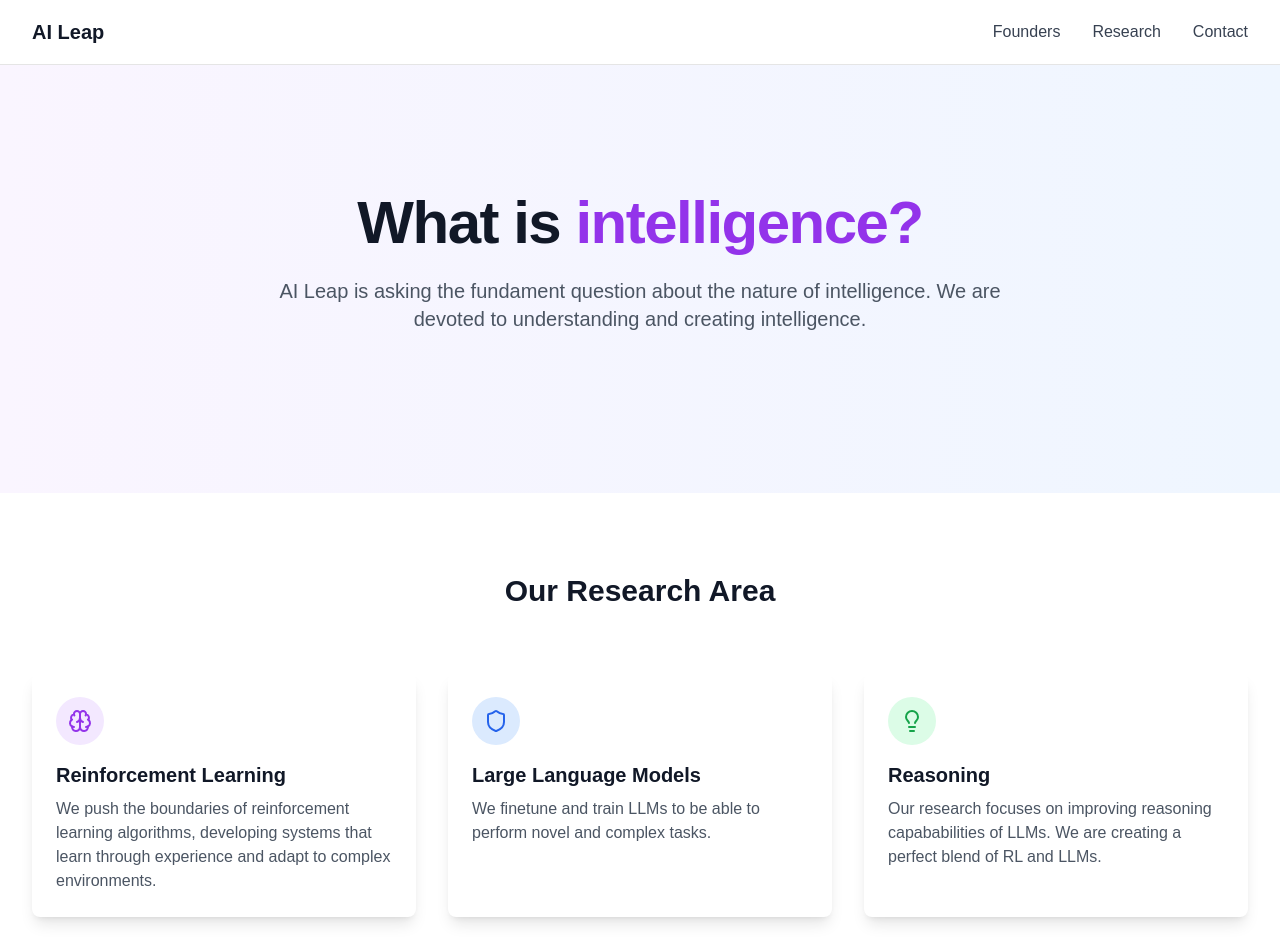
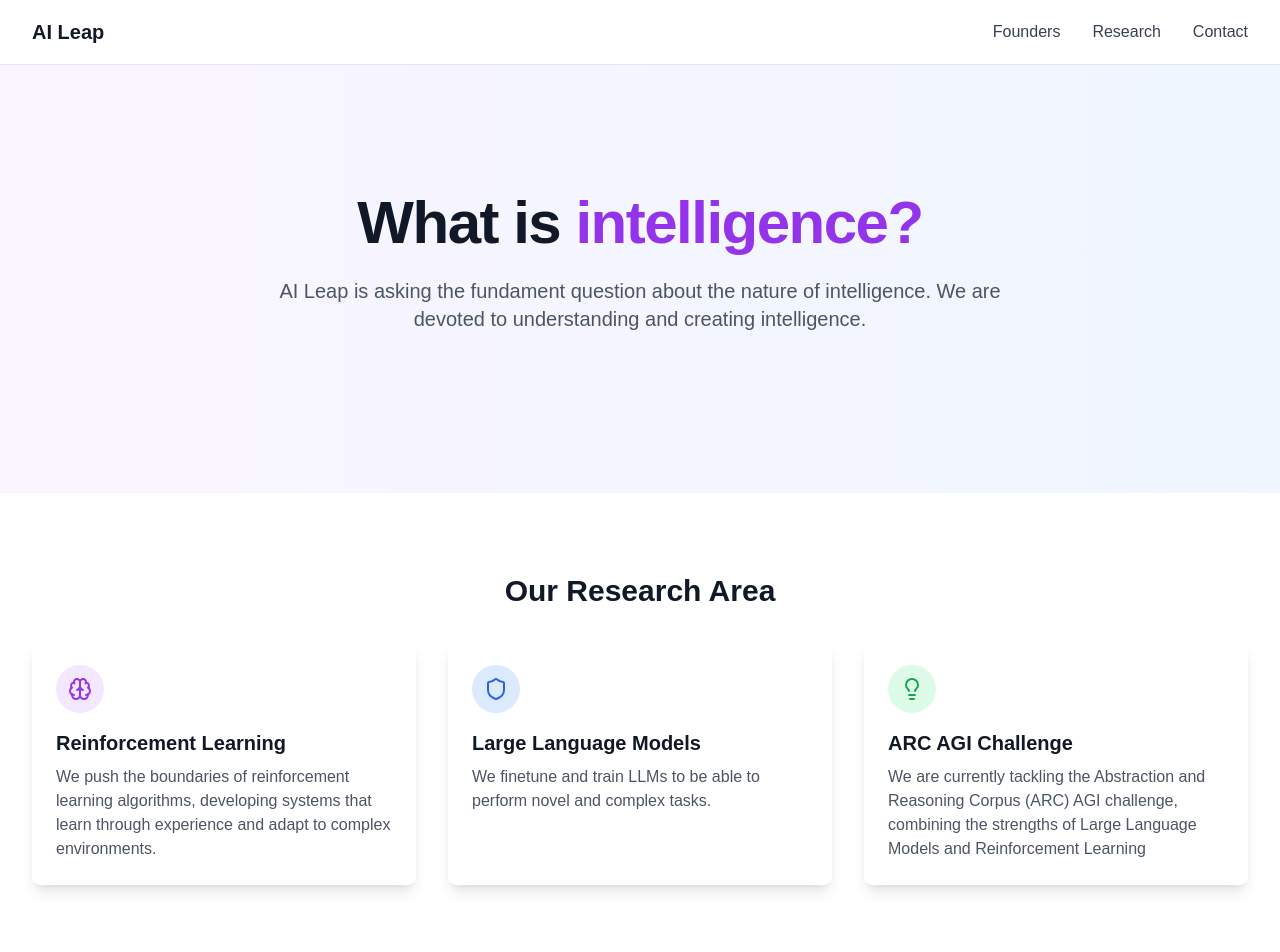
Before and after one commit to L16H7/aileap.org, a Next.js app: page / in a window 1280 px wide. Shown: the top 952 px of the page. Built offline with nearby package versions, Linux system fonts and the light colour scheme.

Commit message:
feat: add ARC AGI challenge research section
Introduce new section detailing current research on ARC AGI challenge.

Co-authored-by: Lin Myat Ko <18174211+L16H7@users.noreply.github.com>

```diff
--- a/components/about.tsx
+++ b/components/about.tsx
@@ -6,7 +6,7 @@ export default function About() {
     <section id="about" className="py-20 bg-white">
       <div className="container mx-auto px-4 sm:px-6 lg:px-8">
 
-        <div className="max-w-3xl mx-auto text-center mb-16">
+        <div className="max-w-3xl mx-auto text-center mb-8">
           <h2 className="text-3xl font-bold text-gray-900 mb-4">Our Research Area</h2>
         </div>
         <div className="grid md:grid-cols-3 gap-8">
@@ -39,9 +39,10 @@ export default function About() {
               <div className="rounded-full bg-green-100 p-3 w-12 h-12 flex items-center justify-center mb-4">
                 <Lightbulb className="h-6 w-6 text-green-600" />
               </div>
-              <h3 className="text-xl font-bold text-gray-900 mb-2">Reasoning</h3>
+              <h3 className="text-xl font-bold text-gray-900 mb-2">ARC AGI Challenge</h3>
               <p className="text-gray-600">
-                Our research focuses on improving reasoning capababilities of LLMs. We are creating a perfect blend of RL and LLMs.
+                 We are currently tackling the Abstraction and Reasoning Corpus (ARC) AGI challenge, combining the strengths
+            of Large Language Models and Reinforcement Learning
               </p>
             </CardContent>
           </Card>
```
